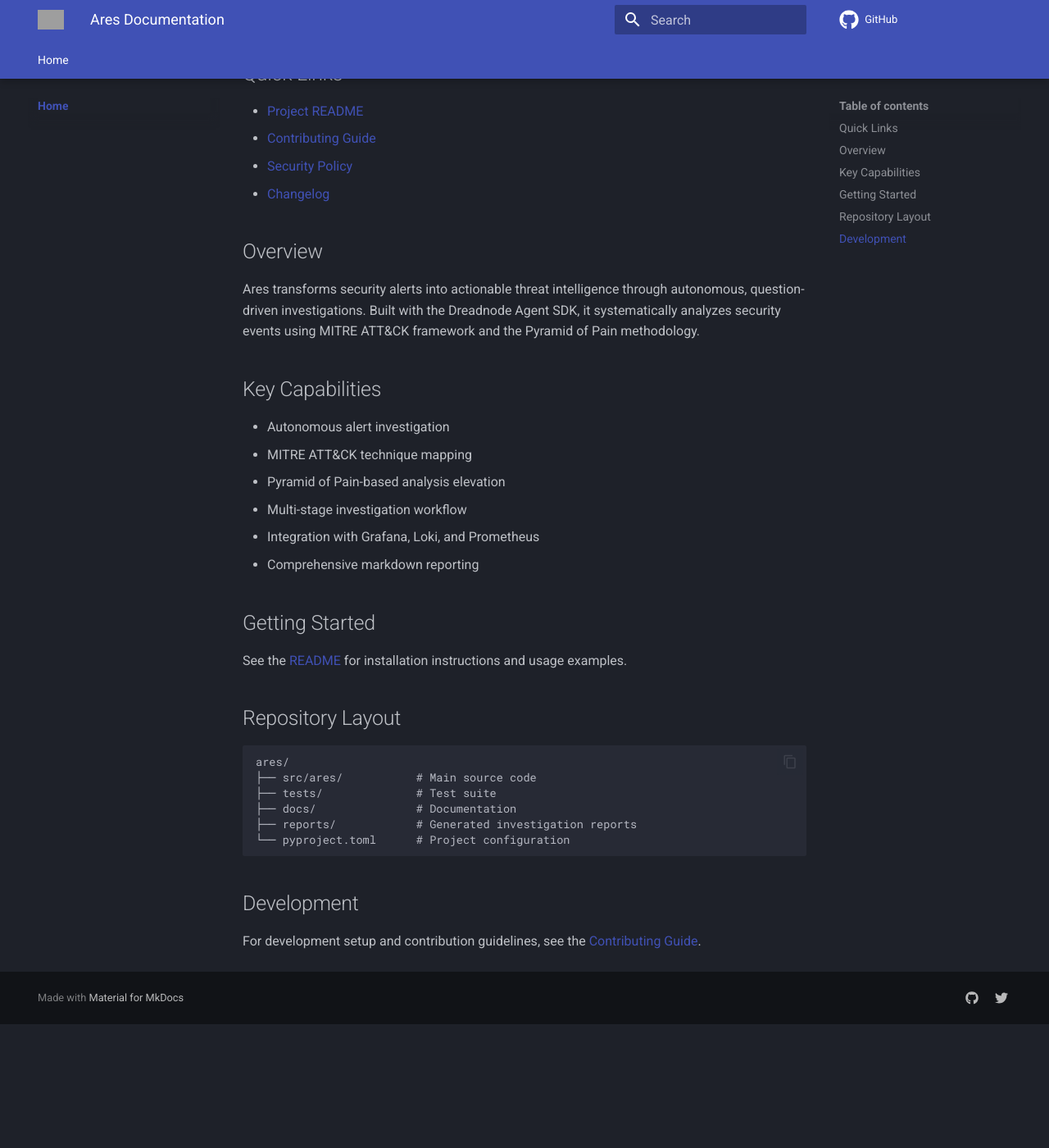
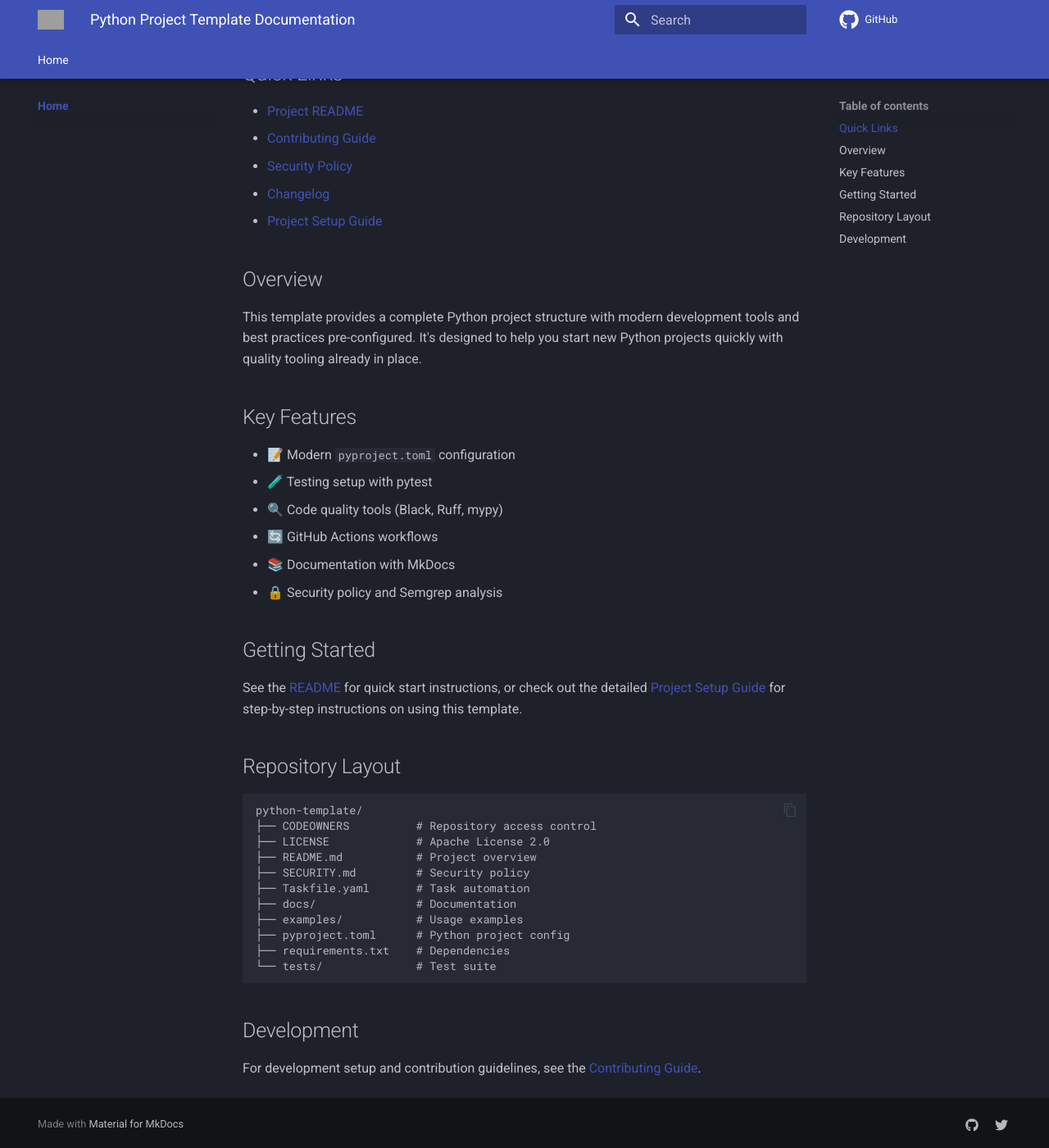
Before and after one commit to dreadnode/ares, an MkDocs documentation site: the page built from docs/index.md, in a window 1280 px wide and 1400 px high, scrolled down 247 px. Shown: the whole window at 82% size. Built offline with MkDocs 1.6.1 and Material for MkDocs 9.7.7, drawn with Linux system fonts in a browser that asks for light colours; comment, search, counter and statistics services are not loaded; before the commit the page ends 1496 px from its top, so only the background shows below that; some of the changed text lies outside the part shown; grey boxes are pictures that could not be loaded.

Commit message:
chore(template): merge template changes :up:
Signed-off-by: github-actions[bot] <github-actions[bot]@users.noreply.github.com>

````diff
--- a/.pre-commit-config.yaml
+++ b/.pre-commit-config.yaml
@@ -31,7 +31,7 @@ repos:
     rev: v2.4.1
     hooks:
       - id: codespell
-        entry: codespell -q 3 -f --skip=".git,.github,README.md" --ignore-words-list="astroid,braket"
+        entry: codespell -q 3 -f --skip=".git,.github,README.md" --ignore-words-list="astroid"
 
   - repo: https://github.com/RodrigoGonzalez/check-mkdocs
     rev: v1.2.0
--- a/docs/index.md
+++ b/docs/index.md
@@ -1,7 +1,7 @@
-# Ares Documentation
+# Python Project Template Documentation
 
-Welcome to the Ares documentation.
-Ares is an autonomous Security Operations Center (SOC) investigation agent.
+Welcome to the Python Project Template documentation.
+A modern Python project scaffold with batteries included.
 
 ## Quick Links
 
@@ -9,37 +9,44 @@ Ares is an autonomous Security Operations Center (SOC) investigation agent.
 - [Contributing Guide](contributing.md)
 - [Security Policy](../SECURITY.md)
 - [Changelog](../CHANGELOG.md)
+- [Project Setup Guide](topics/project-from-template.md)
 
 ## Overview
 
-Ares transforms security alerts into actionable threat intelligence through
-autonomous, question-driven investigations.
-Built with the Dreadnode Agent SDK, it systematically analyzes security events
-using MITRE ATT&CK framework and the Pyramid of Pain methodology.
+This template provides a complete Python project structure with modern
+development tools and best practices pre-configured.
+It's designed to help you start new Python projects quickly with quality
+tooling already in place.
 
-## Key Capabilities
+## Key Features
 
-- Autonomous alert investigation
-- MITRE ATT&CK technique mapping
-- Pyramid of Pain-based analysis elevation
-- Multi-stage investigation workflow
-- Integration with Grafana, Loki, and Prometheus
-- Comprehensive markdown reporting
+- 📝 Modern `pyproject.toml` configuration
+- 🧪 Testing setup with pytest
+- 🔍 Code quality tools (Black, Ruff, mypy)
+- 🔄 GitHub Actions workflows
+- 📚 Documentation with MkDocs
+- 🔒 Security policy and Semgrep analysis
 
 ## Getting Started
 
-See the [README](../README.md) for installation instructions and usage
-examples.
+See the [README](../README.md) for quick start instructions, or check out the
+detailed [Project Setup Guide](topics/project-from-template.md) for step-by-step
+instructions on using this template.
 
 ## Repository Layout
 
 ```text
-ares/
-├── src/ares/           # Main source code
-├── tests/              # Test suite
+python-template/
+├── CODEOWNERS          # Repository access control
+├── LICENSE             # Apache License 2.0
+├── README.md           # Project overview
+├── SECURITY.md         # Security policy
+├── Taskfile.yaml       # Task automation
 ├── docs/               # Documentation
-├── reports/            # Generated investigation reports
-└── pyproject.toml      # Project configuration
+├── examples/           # Usage examples
+├── pyproject.toml      # Python project config
+├── requirements.txt    # Dependencies
+└── tests/              # Test suite
 ```
 
 ## Development
````
Also changed, not shown: CHANGELOG.md (+12 -10 lines), docs/contributing.md (+4 -3 lines), docs/topics/project-from-template.md (added, +200 -0 lines), pyproject.toml (+69 -154 lines), 8 other files.
